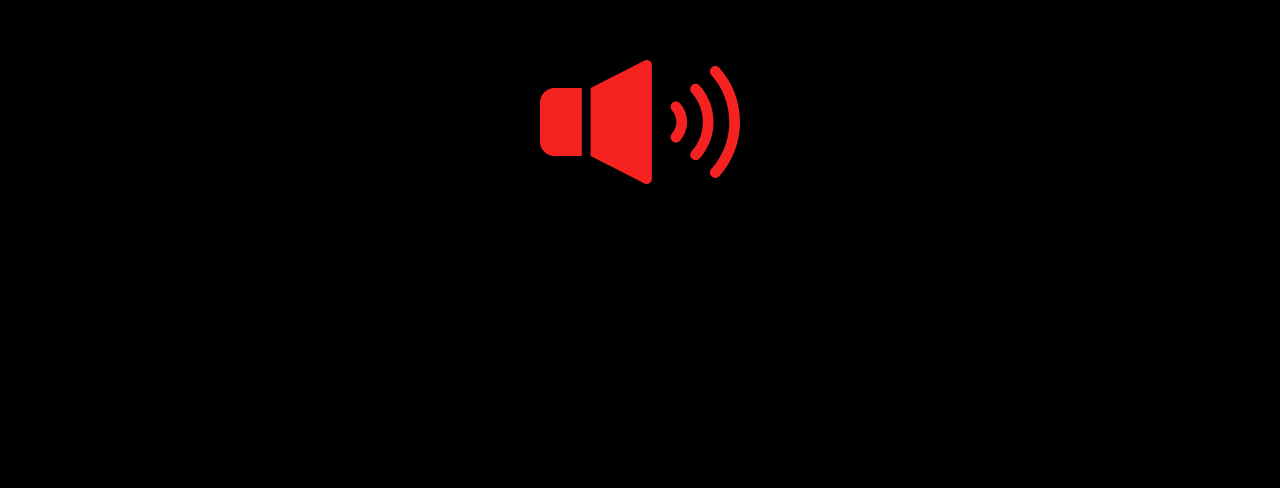
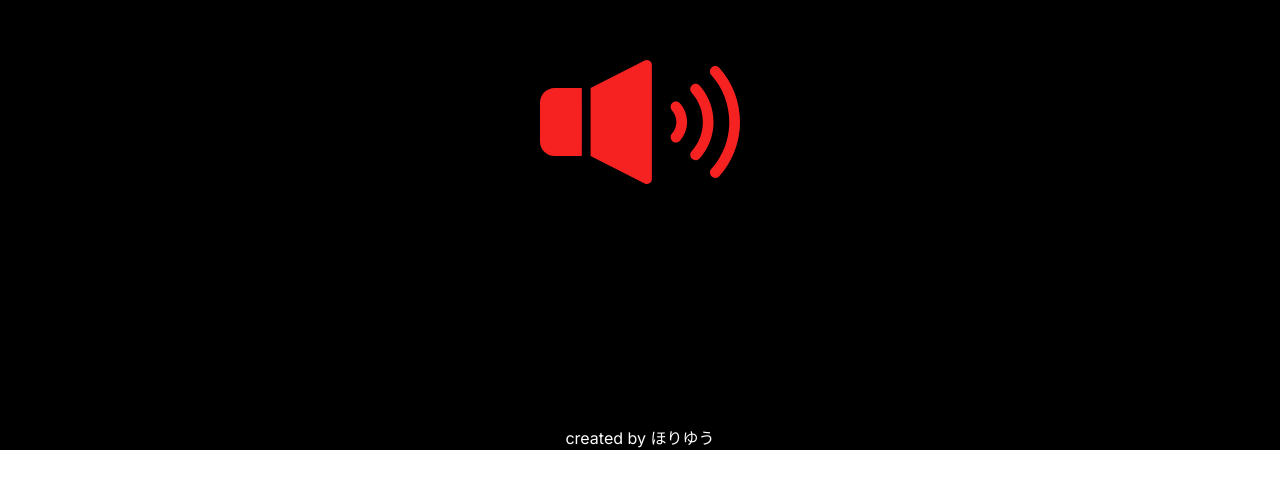
Before and after one commit to yuki-snow1823/onryo-button.github.io, a Next.js app: page / in a window 1280 px wide. Shown: the part 350-838 px from the top of the page. After the commit the page ends 800 px from the top, so only its background shows below. Built offline with nearby package versions, Linux system fonts and the light colour scheme.

Commit message:
作った人を追加

```diff
--- a/app/page.tsx
+++ b/app/page.tsx
@@ -48,13 +48,14 @@ export default function Home() {
     const url = window.location.href;
     const hashtags = "怨霊ボタン";
 
-    const twitterUrl = `https://twitter.com/intent/tweet?text=${encodeURIComponent(text)}&url=${encodeURIComponent(url)}&hashtags=${encodeURIComponent(hashtags)}`;
+    const twitterUrl = `https://twitter.com/intent/tweet?text=${encodeURIComponent(
+      text
+    )}&url=${encodeURIComponent(url)}&hashtags=${encodeURIComponent(hashtags)}`;
     window.open(twitterUrl, "_blank");
   };
 
   return (
-    <div className="flex flex-col items-center justify-center min-h-screen bg-black">
-
+    <div className="flex flex-col items-center justify-center min-h-screen bg-black" style={{ height: '100vh' }}>
       <div className="mt-3 mb-10 " style={{ width: 300, height: 300 }}>
         <Image
           src={selectedImage}
@@ -89,12 +90,19 @@ export default function Home() {
         {showText && (
           <div className="text-center">
             <p className="text-white mb-3">あなたは {displayText} ボタンを押しました。</p>
-            <button onClick={postToTwitter} className="text-center p-4 bg-white text-black rounded shadow-lg">
+            <button
+              onClick={postToTwitter}
+              className="text-center p-4 bg-white text-black rounded shadow-lg"
+            >
               Xにポストしてあげる
             </button>
           </div>
         )}
       </div>
+
+      <footer className="text-white text-center">
+        created by <a href="https://twitter.com/yuki82511988">ほりゆう</a>
+      </footer>
     </div>
   );
 }
```
